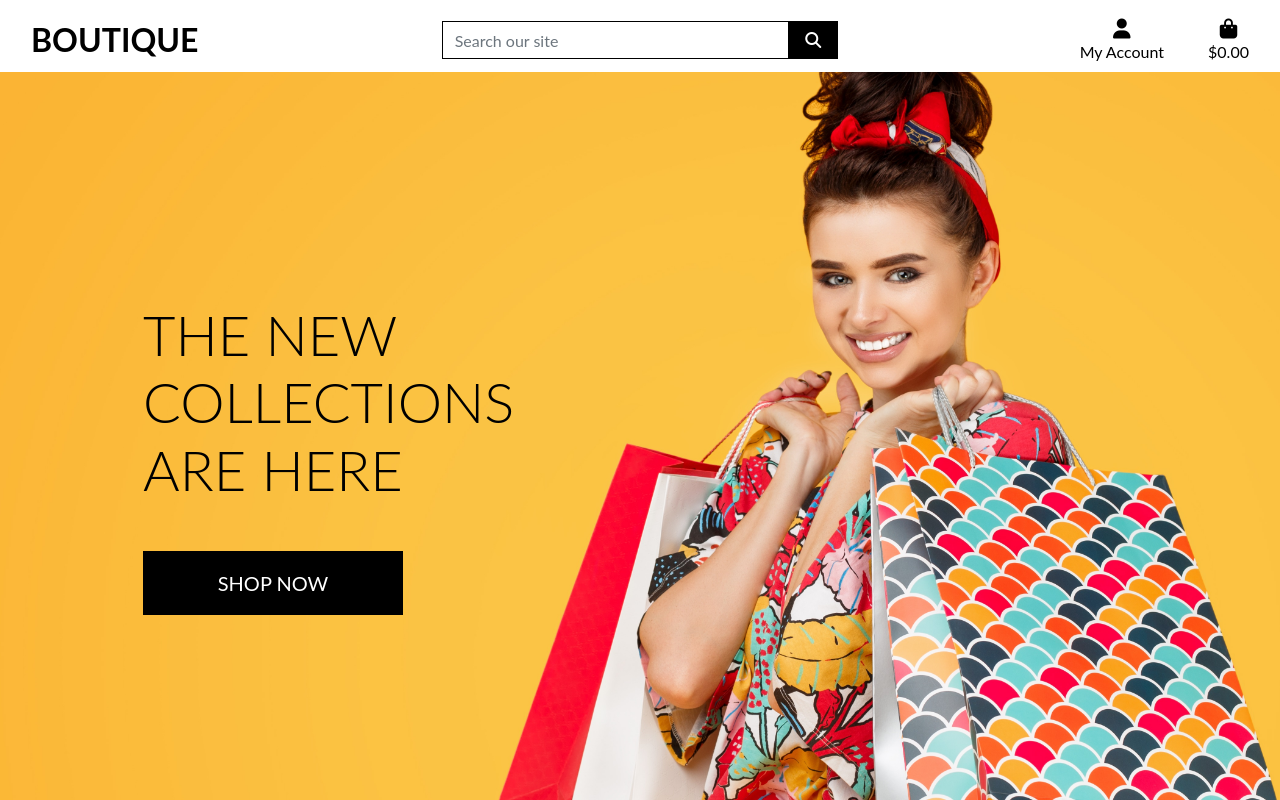
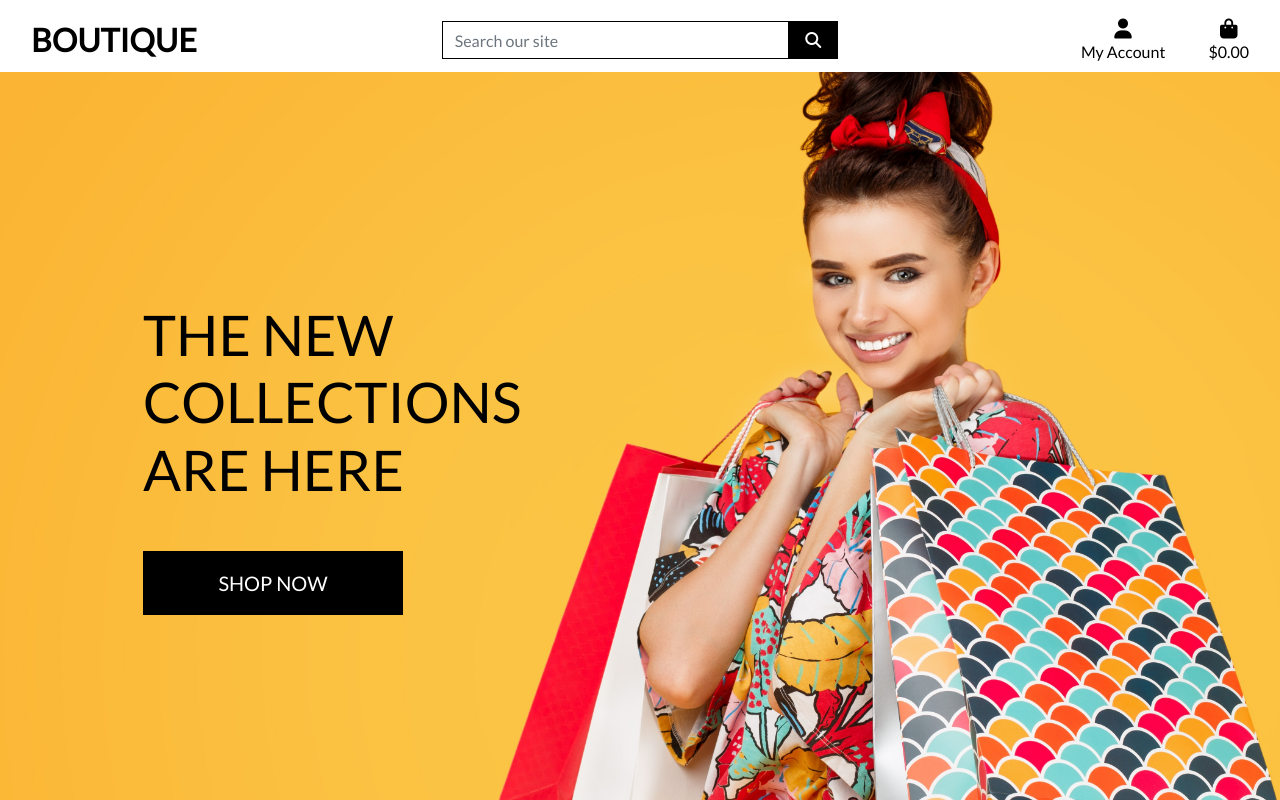
Before and after one commit to zabokaa/balconygarden, a Django app: page /home/ in a window 1280 px wide. Run offline with Django 3.2, Linux system fonts and the light colour scheme; some libraries are stand-ins or nearby versions.

Commit message:
add lato font

```diff
--- a/templates/base.html
+++ b/templates/base.html
@@ -14,6 +14,7 @@
 
     {% block css %}
       <link rel="stylesheet" href="https://cdn.jsdelivr.net/npm/bootstrap@4.6.2/dist/css/bootstrap.min.css" integrity="sha384-xOolHFLEh07PJGoPkLv1IbcEPTNtaed2xpHsD9ESMhqIYd0nLMwNLD69Npy4HI+N" crossorigin="anonymous">
+      <link rel="stylesheet" href="https://fonts.googleapis.com/css?family=Lato&display=swap">
       <link rel="stylesheet" href="{% static 'css/base.css' %}">
     {% endblock %}
 
```
